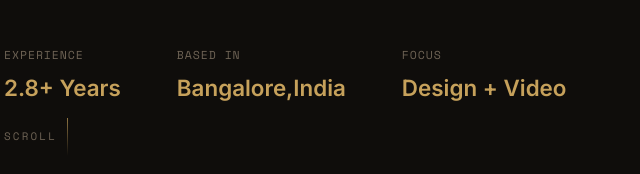
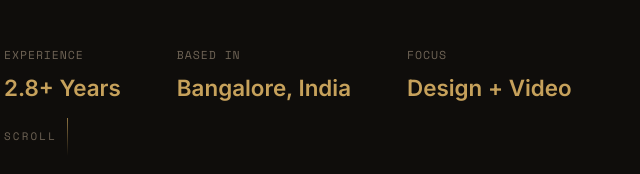
Before and after one commit to Pravin12246790/Praveen-Portfolio, a plain HTML site: page index.html in a window 1280 px wide. Shown: the part 626-800 px from the top of the page, 110-750 px from the left. Drawn offline with nearby package versions, Linux system fonts and the light colour scheme.

Commit message:
Update index.html

```diff
--- a/index.html
+++ b/index.html
@@ -392,7 +392,7 @@ transform:scale(1.08);
 
     <div class="hero-meta">
       <div>Experience<strong>2.8+ Years</strong></div>
-      <div>Based In<strong> Bangalore,India</strong></div>
+      <div>Based In<strong>Bangalore, India</strong></div>
       <div>Focus<strong>Design + Video</strong></div>
     </div>
     <div class="scroll-cue">Scroll</div>
@@ -649,7 +649,7 @@ src:"Videos/Sangu Speaks 2 .mp4"
   title:"Cardamom Design (Bakrid)",
   category:"image",
   year:"2026",
-  src:"Image/"Image/Cardamon Design (Bakrid).jpg"
+  src:"Image/Cardamon Design (Bakrid).jpg"
 },
 {
   title:"Cardamom Design - 1",
```
